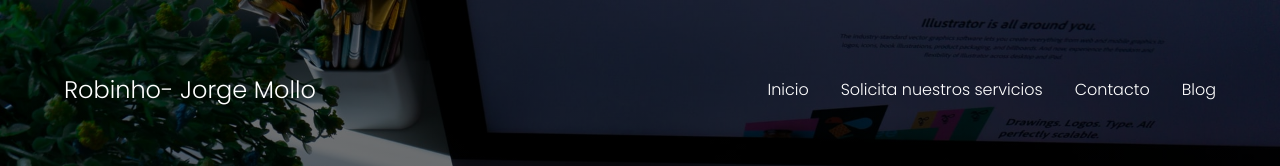
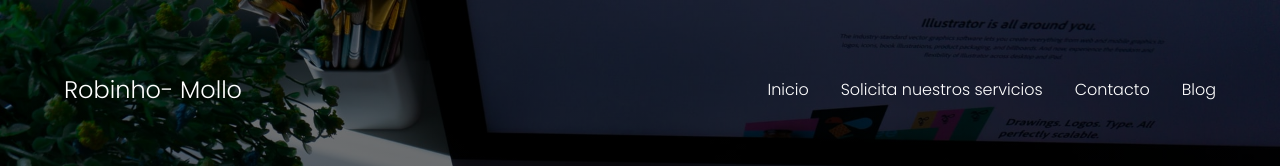
Before and after one commit to robinhoduvalcamacho/GroteskStudio.github.io, a plain HTML site: page index.html in a window 1280 px wide. Shown: the top 166 px of the page. Drawn offline with Linux system fonts and the light colour scheme.

Commit message:
cambie el titulo

```diff
--- a/index.html
+++ b/index.html
@@ -14,7 +14,7 @@
     <header class="hero">
         <nav class="nav container">
             <div class="nav__logo">
-                <h2 class="nav__title">Robinho- Jorge Mollo
+                <h2 class="nav__title">Robinho- Mollo
                 </h2>
             </div>
             <ul class="nav__link nav__link--menu">
```
